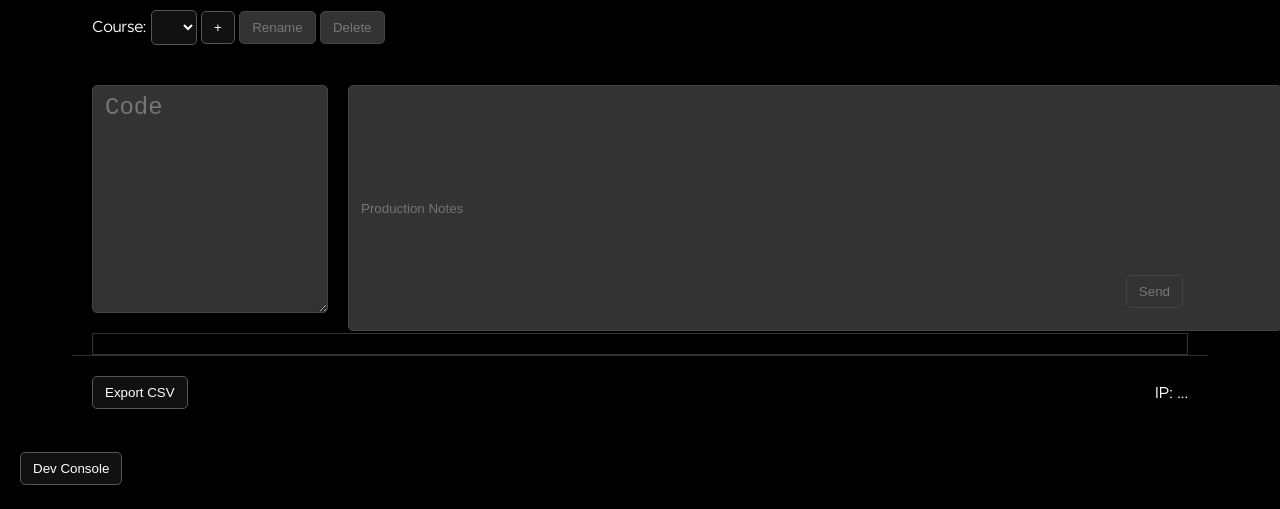
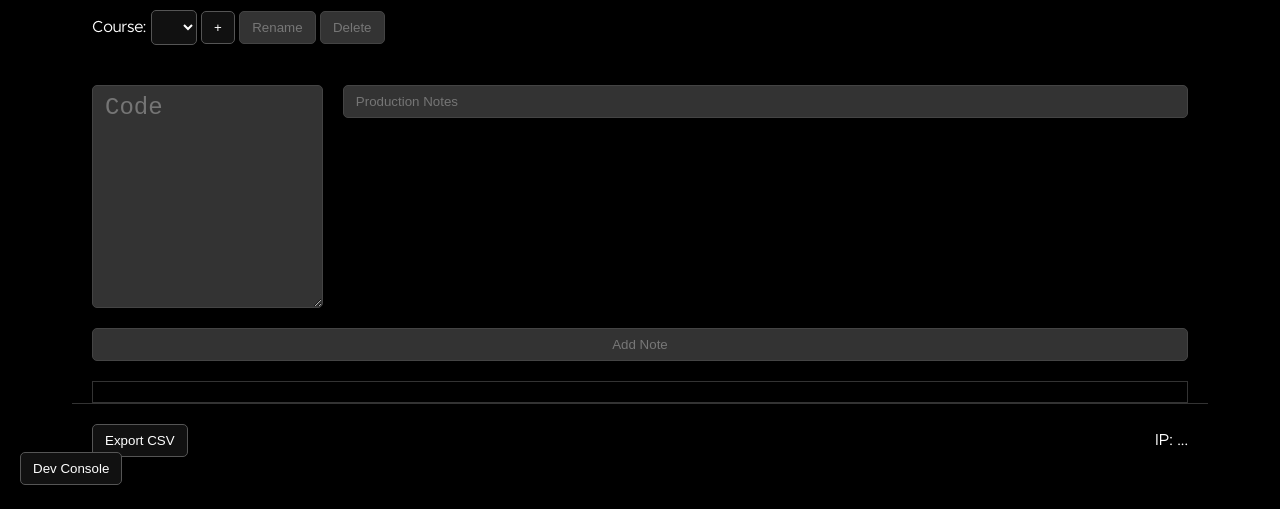
Before and after one commit to lp-jordan/leaderslate, a website: page public/index.html in a window 1280 px wide. Shown: the part 295-804 px from the top of the page. Drawn offline with nearby package versions, Linux system fonts and the light colour scheme; no server answers.

Commit message:
Revert "Move Add Note button into input and adjust log alignment"

```diff
--- a/public/index.html
+++ b/public/index.html
@@ -33,11 +33,9 @@
   <div id="notePanel">
     <div id="noteInputs">
       <textarea id="codeInput" placeholder="Code"></textarea>
-      <div id="noteInputWrapper">
-        <input id="noteInput" placeholder="Production Notes" />
-        <button id="addNote">Send</button>
-      </div>
+      <input id="noteInput" placeholder="Production Notes" />
     </div>
+    <button id="addNote">Add Note</button>
   </div>
 
   <div id="notesLog"></div>
--- a/public/script.js
+++ b/public/script.js
@@ -293,7 +293,6 @@ function renderNote(note, index) {
   ts.textContent = `[${note.timestamp}]`;
 
   const text = document.createElement('span');
-  text.className = 'noteText';
   text.textContent = ` ${note.code} - ${note.note}`;
 
   const actions = document.createElement('span');
--- a/public/style.css
+++ b/public/style.css
@@ -105,22 +105,6 @@ body {
   width: 100%;
 }
 
-#noteInputWrapper {
-  position: relative;
-  flex: 4;
-}
-
-#noteInputWrapper input {
-  width: 100%;
-  padding-right: 80px;
-}
-
-#addNote {
-  position: absolute;
-  right: 5px;
-  bottom: 5px;
-}
-
 #codeInput {
   flex: 1;
   aspect-ratio: 1 / 1;
@@ -128,6 +112,7 @@ body {
 }
 
 #noteInput {
+  flex: 4;
   height: 100%;
 }
 
@@ -164,14 +149,9 @@ input:focus, select:focus, textarea:focus {
 .noteItem {
   border-bottom: 1px solid #444;
   padding: 4px 0;
-  display: grid;
-  grid-template-columns: auto 1fr auto;
+  display: flex;
+  justify-content: space-between;
   align-items: center;
-  column-gap: 10px;
-}
-
-.noteText {
-  text-align: left;
 }
 
 .noteActions span {
```
